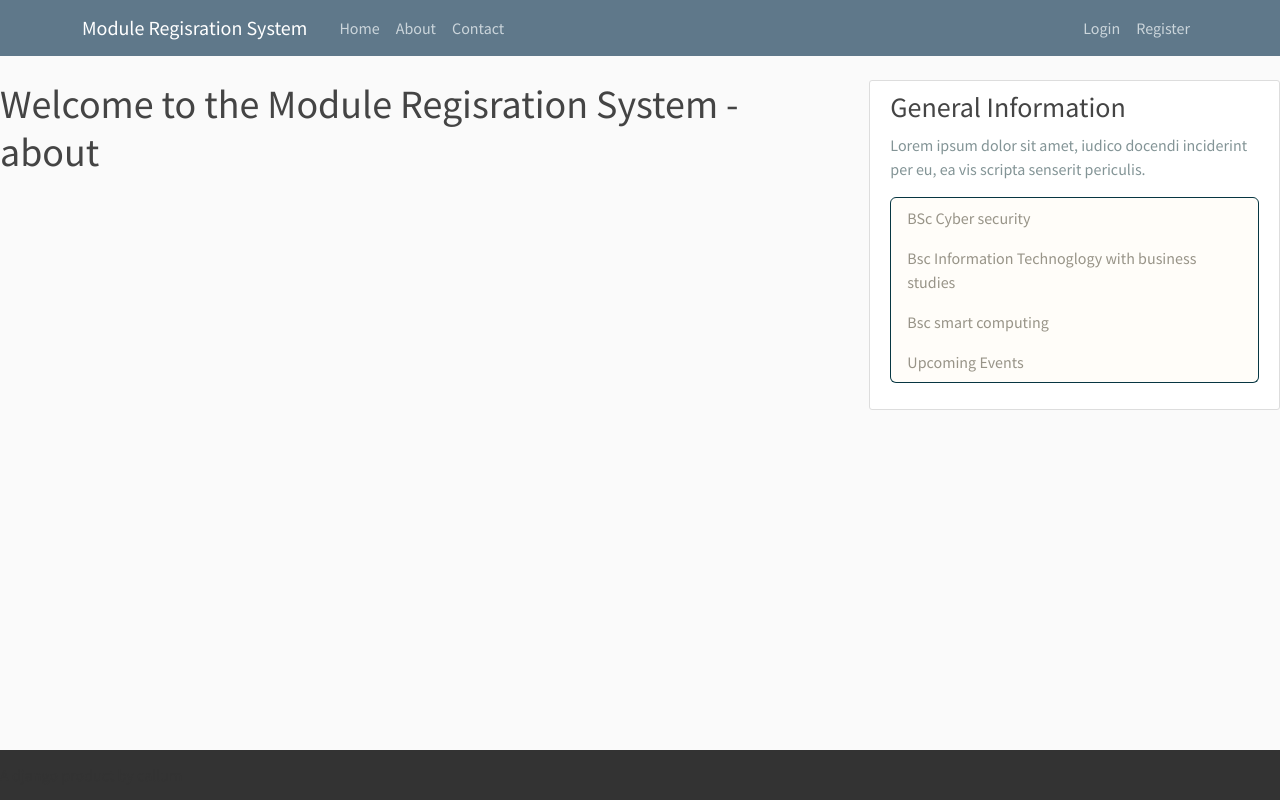
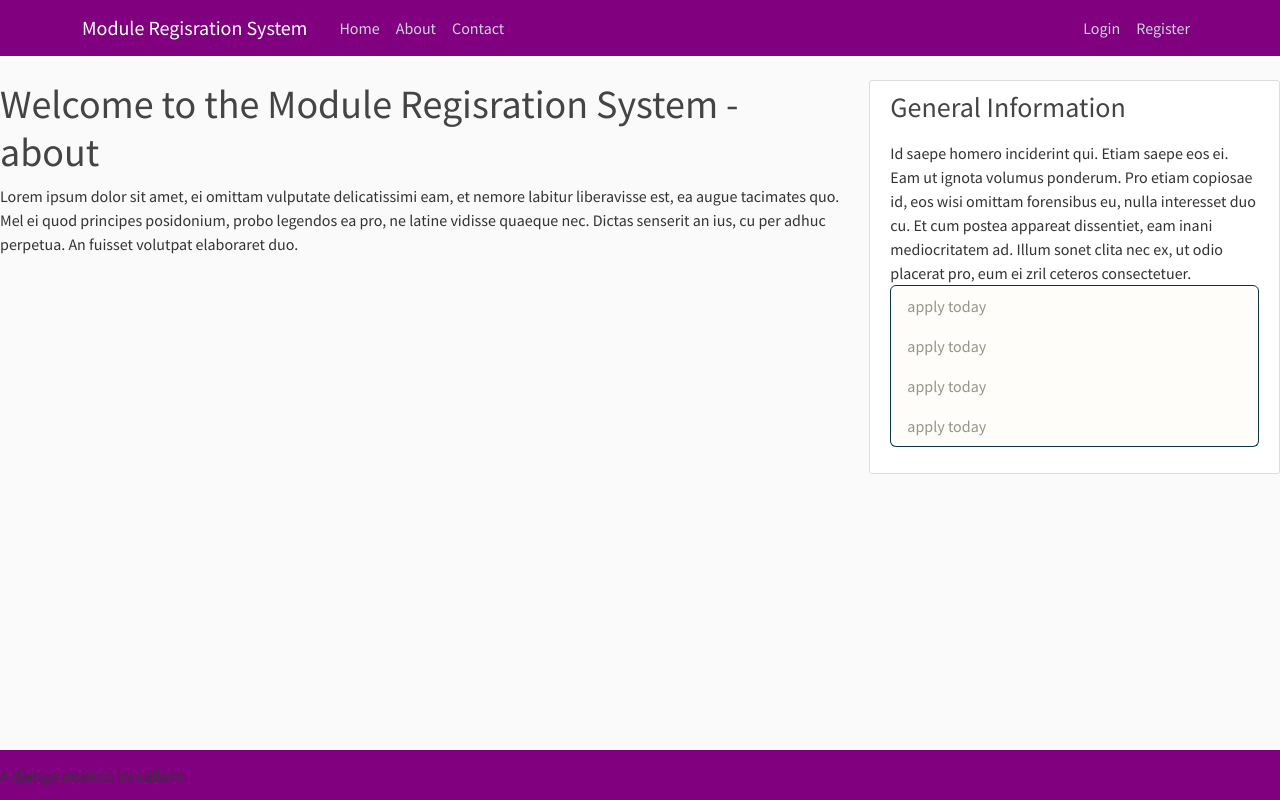
Before and after one commit to callum753/RegistrationApp, a Django app: page /about in a window 1280 px wide. Run offline with Django 4.2, Linux system fonts and the light colour scheme; some libraries are stand-ins or nearby versions.

Commit message:
text and difrrent formating

```diff
--- a/ModuleRegisrationSystem/static/css/styles.css
+++ b/ModuleRegisrationSystem/static/css/styles.css
@@ -24,7 +24,7 @@ html {
   }
 
   .bg-steel {
-    background-color: #5f788a;
+    background-color: purple;
   }
 
   .site-header .navbar-nav .nav-link {
@@ -100,5 +100,5 @@ html {
     width: 100%;
     height: 50px;
     line-height: 50px;
-    background-color: #333;
+    background-color: purple;
   }
--- a/ModuleRegisrationSystem/templates/ModuleRegisrationSystem/about.html
+++ b/ModuleRegisrationSystem/templates/ModuleRegisrationSystem/about.html
@@ -2,4 +2,5 @@
 {% block content %}
 
     <h1>Welcome to the Module Regisration System - about</h1>
+    <p> Lorem ipsum dolor sit amet, ei omittam vulputate delicatissimi eam, et nemore labitur liberavisse est, ea augue tacimates quo. Mel ei quod principes posidonium, probo legendos ea pro, ne latine vidisse quaeque nec. Dictas senserit an ius, cu per adhuc perpetua. An fuisset volutpat elaboraret duo.</p>
 {% endblock content %}
--- a/ModuleRegisrationSystem/templates/ModuleRegisrationSystem/base.html
+++ b/ModuleRegisrationSystem/templates/ModuleRegisrationSystem/base.html
@@ -59,12 +59,12 @@
             <div class="col-md-4">
                 <div class="content-section">
                     <h3>General Information</h3>
-                    <p class='text-muted'>Lorem ipsum dolor sit amet, iudico docendi inciderint per eu, ea vis scripta senserit periculis.
-                      <ul class="list-group">
-                        <li class="list-group-item list-group-item-light">BSc Cyber security</li>
-                        <li class="list-group-item list-group-item-light">Bsc Information Technoglogy with business studies</li>
-                        <li class="list-group-item list-group-item-light">Bsc smart computing </li>
-                        <li class="list-group-item list-group-item-light">Upcoming Events</li>
+                    <p class='text-muted'>
+                      <ul class="list-group">Id saepe homero inciderint qui. Etiam saepe eos ei. Eam ut ignota volumus ponderum. Pro etiam copiosae id, eos wisi omittam forensibus eu, nulla interesset duo cu. Et cum postea appareat dissentiet, eam inani mediocritatem ad. Illum sonet clita nec ex, ut odio placerat pro, eum ei zril ceteros consectetuer.
+                        <li class="list-group-item list-group-item-light">apply today</li>
+                        <li class="list-group-item list-group-item-light">apply today</li>
+                        <li class="list-group-item list-group-item-light">apply today </li>
+                        <li class="list-group-item list-group-item-light">apply today</li>
                       </ul>
                     </p>
                   </div>
--- a/ModuleRegisrationSystem/templates/ModuleRegisrationSystem/contact.html
+++ b/ModuleRegisrationSystem/templates/ModuleRegisrationSystem/contact.html
@@ -2,4 +2,5 @@
 {% block content %}
 
     <h1>Welcome to the Module Regisration System - contact</h1>
+
 {% endblock content %}
--- a/ModuleRegisrationSystem/templates/ModuleRegisrationSystem/home.html
+++ b/ModuleRegisrationSystem/templates/ModuleRegisrationSystem/home.html
@@ -13,7 +13,9 @@
     <link rel="stylesheet" type="text/css" href="{% static 'css/styles.css'%}" />
     <title>Module Regisration System - {{title}}</title>
 </head>
-    <h1>Welcome to the Module Regisration System - home</h1>
+    <h1>Welcome to the Module Regisration System - home </h1>
+    <p> This is a site for the sheffield hallam uni and in this website you will be able to register for modules, log in and log out </p>
+
 <body>
     <div class="container">
         <header class="site-header">
```
